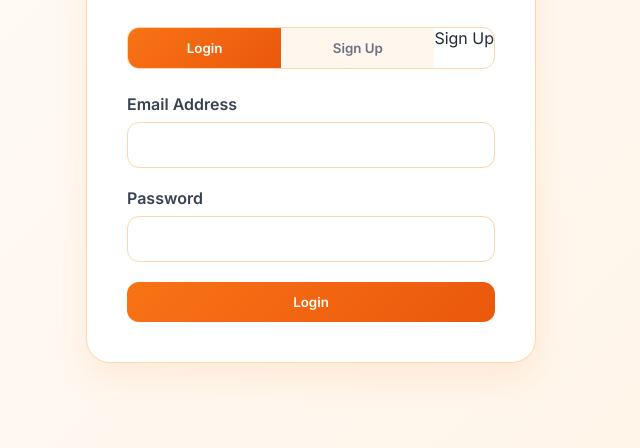
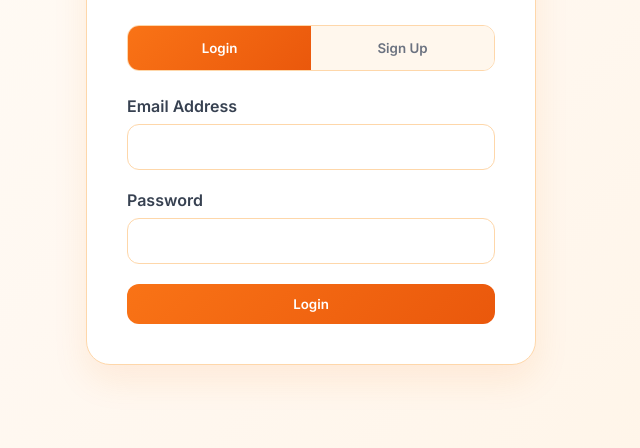
Before and after one commit to Sriramkannan1/Hackathon-tracker, a plain HTML site: page login.html in a window 1280 px wide. Shown: the part 352-800 px from the top of the page, without its empty margins (329-969 px from the left). Drawn offline with Linux system fonts and the light colour scheme.

```diff
--- a/assets/css/style.css
+++ b/assets/css/style.css
@@ -1232,3 +1232,43 @@
 
 
 }
+.auth-tabs{
+    display:flex;
+    width:100%;
+    margin-bottom:25px;
+    border:1px solid #FED7AA;
+    border-radius:12px;
+    overflow:hidden;
+}
+
+.tab-btn{
+    flex:1;
+    padding:14px;
+    background:#FFF7ED;
+    color:#6B7280;
+    font-weight:600;
+    border:none;
+    transition:all .25s ease;
+}
+
+.tab-btn:hover{
+    background:#FFE7CC;
+}
+
+.tab-btn.active{
+    background:linear-gradient(
+        135deg,
+        #F97316,
+        #EA580C
+    );
+    color:white;
+}
+input:-webkit-autofill,
+input:-webkit-autofill:hover,
+input:-webkit-autofill:focus{
+    -webkit-text-fill-color:#1F2937;
+    -webkit-box-shadow:
+        0 0 0px 1000px #FFFFFF inset;
+    transition:
+        background-color 5000s ease-in-out 0s;
+}
--- a/login.html
+++ b/login.html
@@ -56,11 +56,6 @@
                 <button type="button" class="tab-btn" onclick="showSignup()" id="signupTab">
                     Sign Up
                 </button>
-
-                Sign Up
-
-                </button>
-
 
             </div>
 
```
